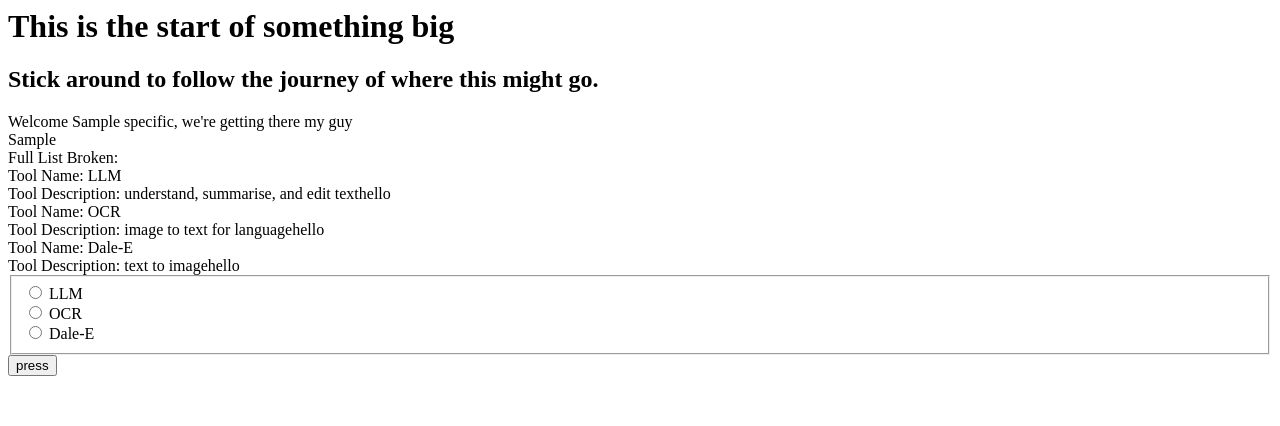
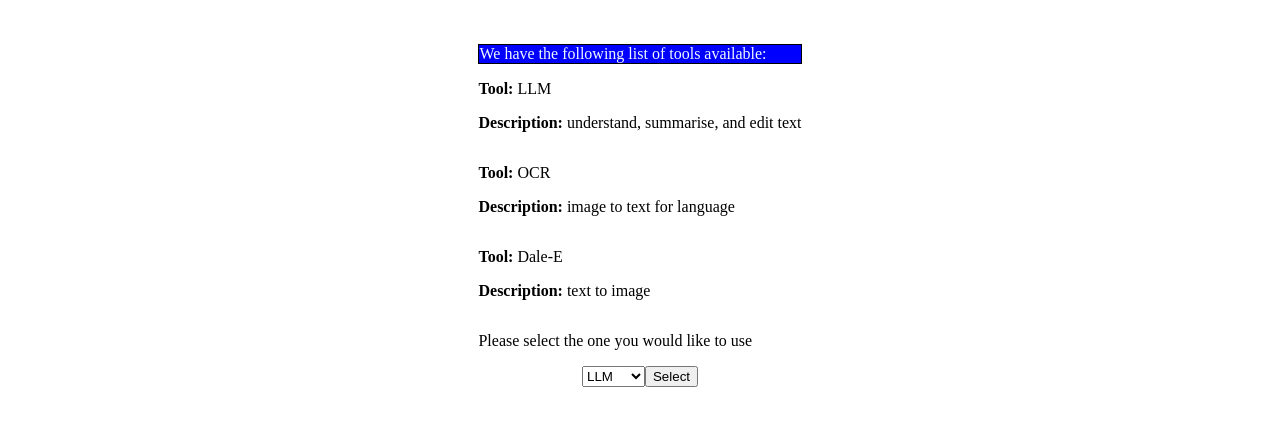
Before and after one commit to KobusWHMeiring/djangochained, a Django app: template project/app/templates/app/index.html in a window 1280 px wide. Shown: the top 426 px of the page. Run offline with Django 4.2, Linux system fonts and the light colour scheme; data comes from the database, SQL or seed files in the repository; tables that the repository leaves empty hold one stand-in row (values such as "Sample post"); the template is opened without the code that fills it: values that come from a table or form of the project are taken from there, most other values are stand-ins (such as "Sample title", 1, 10 or a date in 2020).

Commit message:
start JS

```diff
--- /dev/null
+++ b/project/app/static/app/scripts.js
@@ -0,0 +1,14 @@
+function handleSubmit(){
+    value = document.getElementById("tool-selected").value
+    console.log('value', value)
+    if(value == "OCR" || value == "Dale-E" ){
+        document.getElementById("modal-container").classList.remove("hidden")
+        document.getElementById("main-options").classList.add("hidden")
+    }
+}
+
+
+function acceptDisappointment(){
+    document.getElementById("modal-container").classList.add("hidden")
+    document.getElementById("main-options").classList.remove("hidden")
+}
--- /dev/null
+++ b/project/app/static/app/styles.css
@@ -0,0 +1,25 @@
+.title{
+    color:aliceblue;
+    border:1px, black, solid;
+    background-color: blue;
+}
+
+.body{
+    display: flex;
+    flex-direction: column;
+    align-items: center;
+    padding: 36px;
+}
+
+.description-text{
+    margin-bottom: 32px
+}
+
+.selection-container{
+    display: flex;
+    justify-content: center;
+}
+
+.hidden{
+    display: none;
+}
--- a/project/app/templates/app/index.html
+++ b/project/app/templates/app/index.html
@@ -1,25 +1,47 @@
-<h1> This is the start of something big</h1>
-<h2>Stick around to follow the journey of where this might go.</h2>
+{%load static%}
+<link rel="stylesheet" href="{% static 'app/styles.css' %}">
+<script src="{% static 'app/scripts.js' %}" type="text/javascript"></script>
 
 
-<div>Welcome {{specific}}, we're getting there my guy</div>
+<div class="body">
 
-<div>{{fullList}}</div>
+    <div class = "modal-container hidden" id = "modal-container">
+        <div class = "modal-body">
+            <div class = "modal-header">
+                Hello, these tools are not yet available:
+            </div>
+            <div class = "modal-body">
+                The OCR system and the DAl-E system
+            </div>
+            <button onClick = "acceptDisappointment()">Unfortunate...</button>
+        </div>
 
-<div>Full List Broken: </div>
- {% for tool in tools %}
- <div>Tool Name: {{tool.name}}</div>
- <div>Tool Description: {{tool.description}}hello</div>
- {% endfor %}
+    </div>
 
- <form action = "{%url 'choose' %}" method = post>
-    {% csrf_token %}
-    <fieldset>{% for tool in tools %}
-    <input type="radio" name="tool" id="tool{{ forloop.counter }}" value="{{ tool.id }}">
-    <label for="tool{{ forloop.counter }}">{{ tool.name }}</label><br>
-    {% endfor %}
-    </fieldset>
-    <button type = "submit">
-        press
-    </button>
- </form>
+    <div class = "main-options" id = "main-options">
+        <div class="descriptions">
+        <div class="title">We have the following list of tools available: </div>
+        {% for tool in tools %}
+        <p><strong>Tool:</strong> {{tool.name}}</p>
+        <p class="description-text"><strong>Description:</strong> {{tool.description}}</p>
+        <div class="divider"></div>
+        {% endfor %}
+    </div>
+
+    <div class="options">
+        <p>Please select the one you would like to use</p>
+
+        <div class="selection-container"><select id="tool-selected">
+                {% for tool in tools %}
+                <option value="{{tool.name}}">{{tool.name}}</option>
+                {%endfor%}
+            </select>
+            <button type="submit" onClick="handleSubmit()">
+                Select
+            </button>
+        </div>
+    </div>
+    </div>
+
+
+</div>
```
